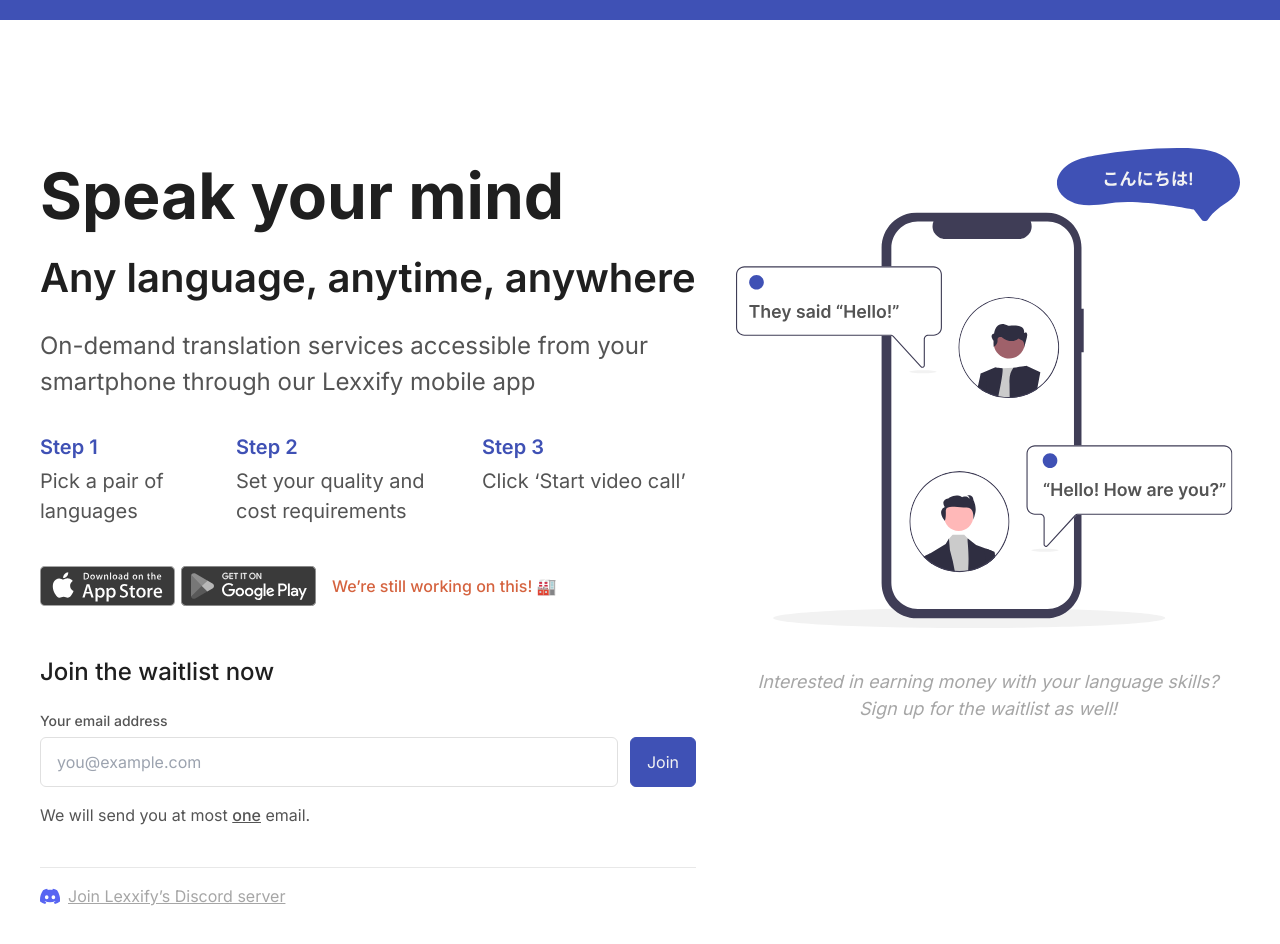
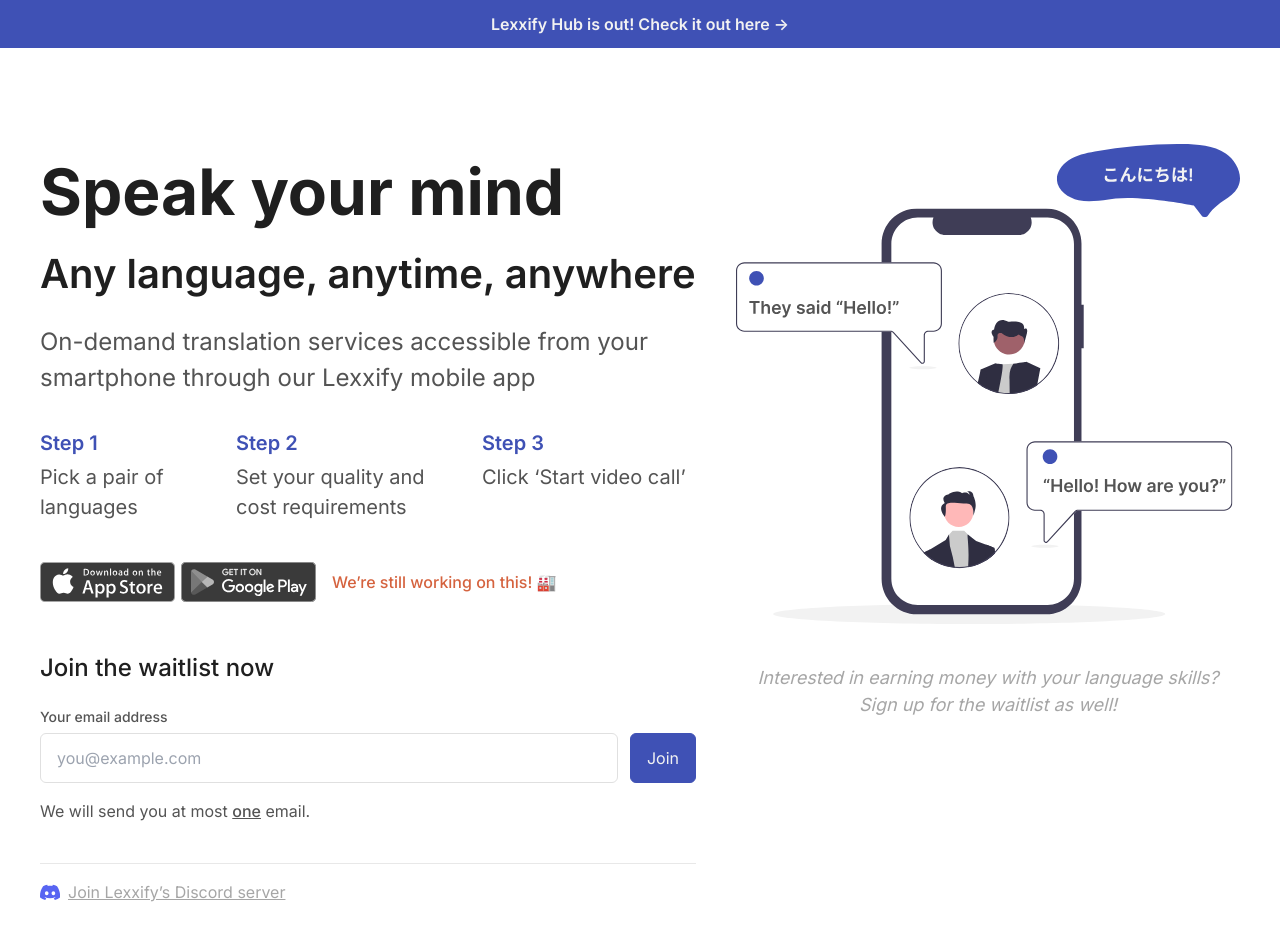
Before and after one commit to everlexx/lexxify.com, a website: page docs/index.html in a window 1280 px wide. Drawn offline with Linux system fonts and the light colour scheme.

Commit message:
feat: add link to Lexxify Hub

```diff
--- a/docs/index.html
+++ b/docs/index.html
@@ -50,7 +50,15 @@
 	</head>
 
 	<body class="flex flex-col items-center mb-16">
-		<div class="h-5 bg-primary-500 self-stretch"></div>
+		<div class="h-12 bg-primary-500 self-stretch flex items-center justify-center">
+			<a
+				href="https://hub.lexxify.com"
+				rel="noopener noreferrer"
+				target="_blank"
+				class="text-text-on-brand font-semibold">
+				Lexxify Hub is out! Check it out here ->
+			</a>
+		</div>
 
 		<div class="container flex flex-row">
 			<div class="flex flex-col flex-1">
@@ -59,7 +67,7 @@
 					alt="Illustration of an interpretation session"
 					class="mt-6 self-center lg:hidden" />
 
-				<h1 class="text-[32px] mt-6 lg:text-[64px] lg:mt-32 font-bold text-text-primary">Speak your mind</h1>
+				<h1 class="text-[32px] mt-6 lg:text-[64px] lg:mt-24 font-bold text-text-primary">Speak your mind</h1>
 				<h2 class="text-[20px] mt-2 lg:text-[40px] lg:mt-1 font-semibold text-text-primary">
 					Any language, anytime, anywhere
 				</h2>
@@ -135,7 +143,7 @@
 				<img
 					src="/assets/illustration.svg"
 					alt="Illustration of an interpretation session"
-					class="h-[480px] mt-32" />
+					class="h-[480px] mt-24" />
 
 				<p class="text-text-tetriary text-[18px] text-center italic mt-10">
 					Interested in earning money with your language skills?
```
Also changed, not shown: src/public/index.html (+11 -3 lines), docs/styles/index.css, src/public/styles/index.css.
